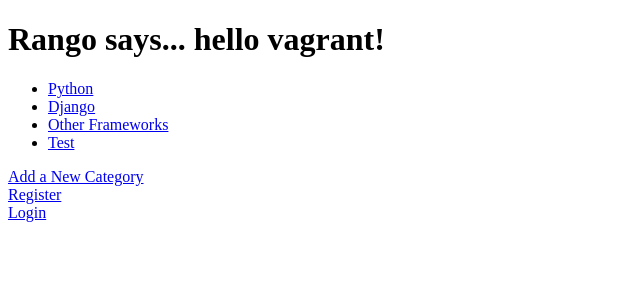
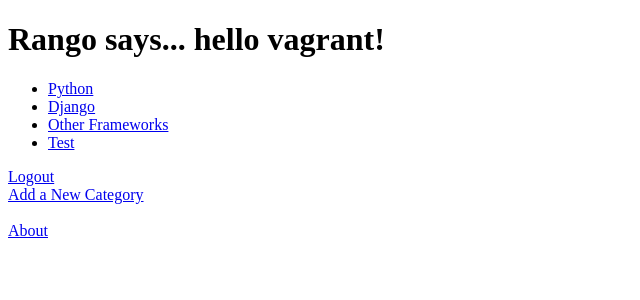
Before and after one commit to shawdon/django-learning, a Django app: page /rango/ in a window 1280 px wide. Shown: the top 300 px of the page, without its empty margins (0-640 px from the left). Run offline with Django 3.2, Linux system fonts and the light colour scheme; a user stored in the database is signed in; data comes from the database, SQL or seed files in the repository; both versions use the stored data as it was after the commit.

Commit message:
add logout functionality

```diff
--- a/rango/urls.py
+++ b/rango/urls.py
@@ -9,4 +9,5 @@
     url(r'^category/(?P<category_name_slug>[\w\-]+)/$', views.category, name='category'),
     url(r'^register/$', views.register, name='register'),
     url(r'^login/$', views.user_login, name='login'),
+    url(r'^logout/$', views.user_logout, name='logout'),
     )
--- a/rango/views.py
+++ b/rango/views.py
@@ -5,7 +5,8 @@
 from rango.models import Category, Page
 from rango.forms import CategoryForm, PageForm
 from rango.forms import UserForm, UserProfileForm
-from django.contrib.auth import authenticate, login
+from django.contrib.auth import authenticate, login, logout
+from django.contrib.auth.decorators import login_required
 
 def index(request):
 	# Query the database for a list of ALL categories currently stored.
@@ -201,3 +202,12 @@
         # No context variables to pass to the template system, hence the
         # blank dictionary object...
         return render(request, 'rango/login.html', {})
+
+# Use the login_required() decorator to ensure only those logged in can access the view.
+@login_required
+def user_logout(request):
+    # Since we know the user is logged in, we can now just log them out.
+    logout(request)
+
+    # Take the user back to the homepage.
+    return HttpResponseRedirect('/rango/')
--- a/templates/rango/index.html
+++ b/templates/rango/index.html
@@ -22,9 +22,15 @@
             <strong>There are no categories present.</strong>
         {% endif %}
 
+        {% if user.is_authenticated %}
+        <a href="/rango/logout/">Logout</a><br />
         <a href="/rango/add_category/">Add a New Category</a><br />
-        <a href="/rango/register/">Register</a><br />
-        <a href="/rango/login/">Login</a>
-        <!-- <a href="/rango/about/">About</a> -->
+        {% else %}
+        <a href="/rango/register/">Register Here</a><br />
+        <a href="/rango/login/">Login</a><br />
+        {% endif %}
+
+        <br />
+        <a href="/rango/about/">About</a>
     </body>
 </html>
```
Also changed, not shown: db.sqlite3.
